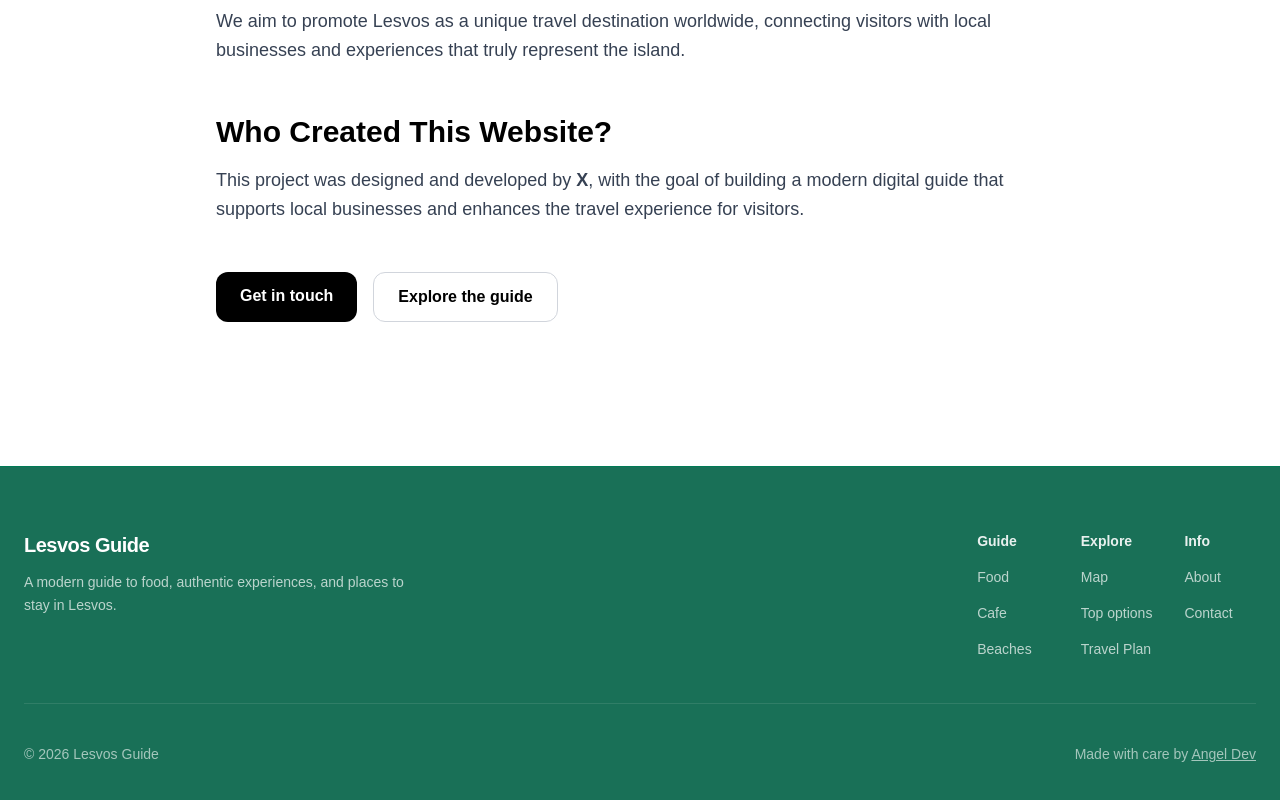
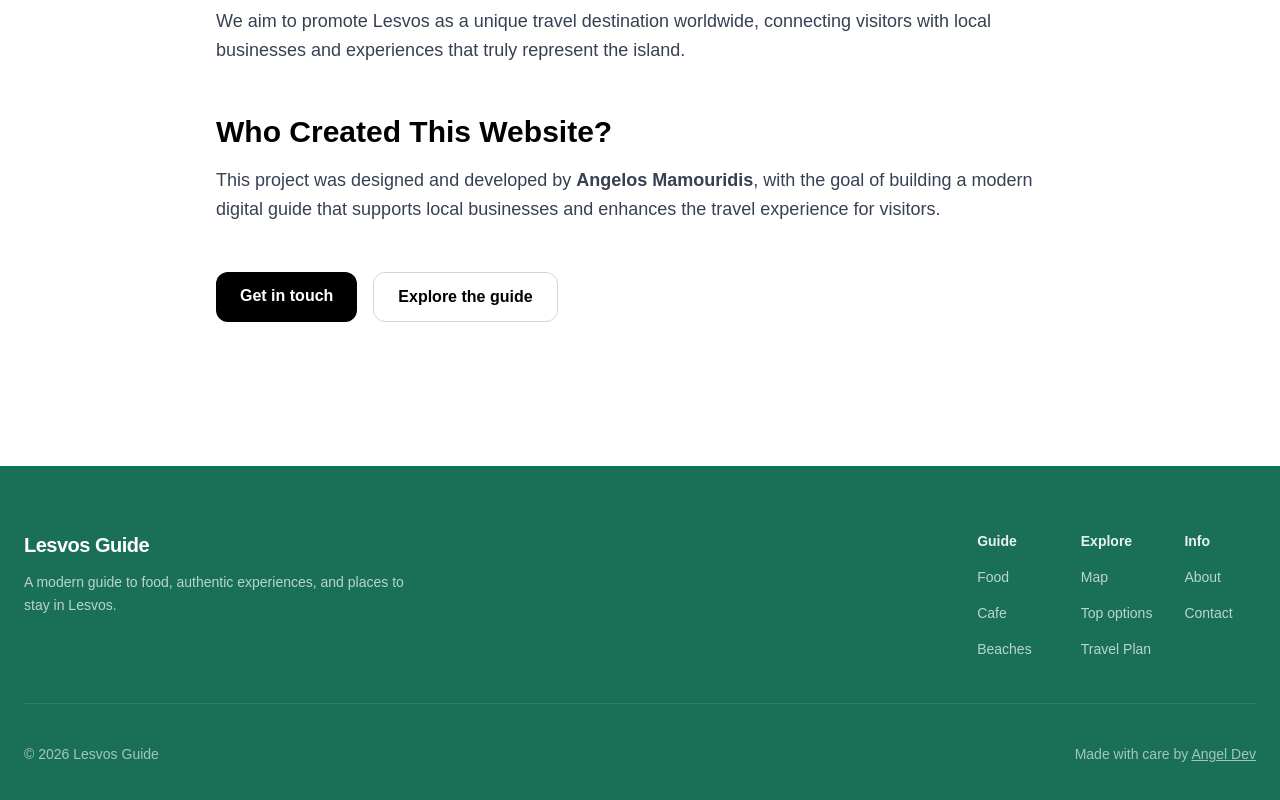
Before and after one commit to amamouridis06/lesvos-travel-guide, a Next.js app: page /about in a window 1280 px wide. Shown: the part 1103-1903 px from the top of the page. Built offline with nearby package versions, Linux system fonts and the light colour scheme.

Commit message:
Update page.tsx

```diff
--- a/app/about/page.tsx
+++ b/app/about/page.tsx
@@ -56,7 +56,7 @@ export default function AboutPage() {
         <section className="mb-12">
           <h2 className="text-3xl font-bold mb-4">Who Created This Website?</h2>
           <p className="text-lg text-gray-700 leading-relaxed">
-            This project was designed and developed by <strong>X</strong>,
+            This project was designed and developed by <strong>Angelos Mamouridis</strong>,
             with the goal of building a modern digital guide that supports local businesses
             and enhances the travel experience for visitors.
           </p>
```
